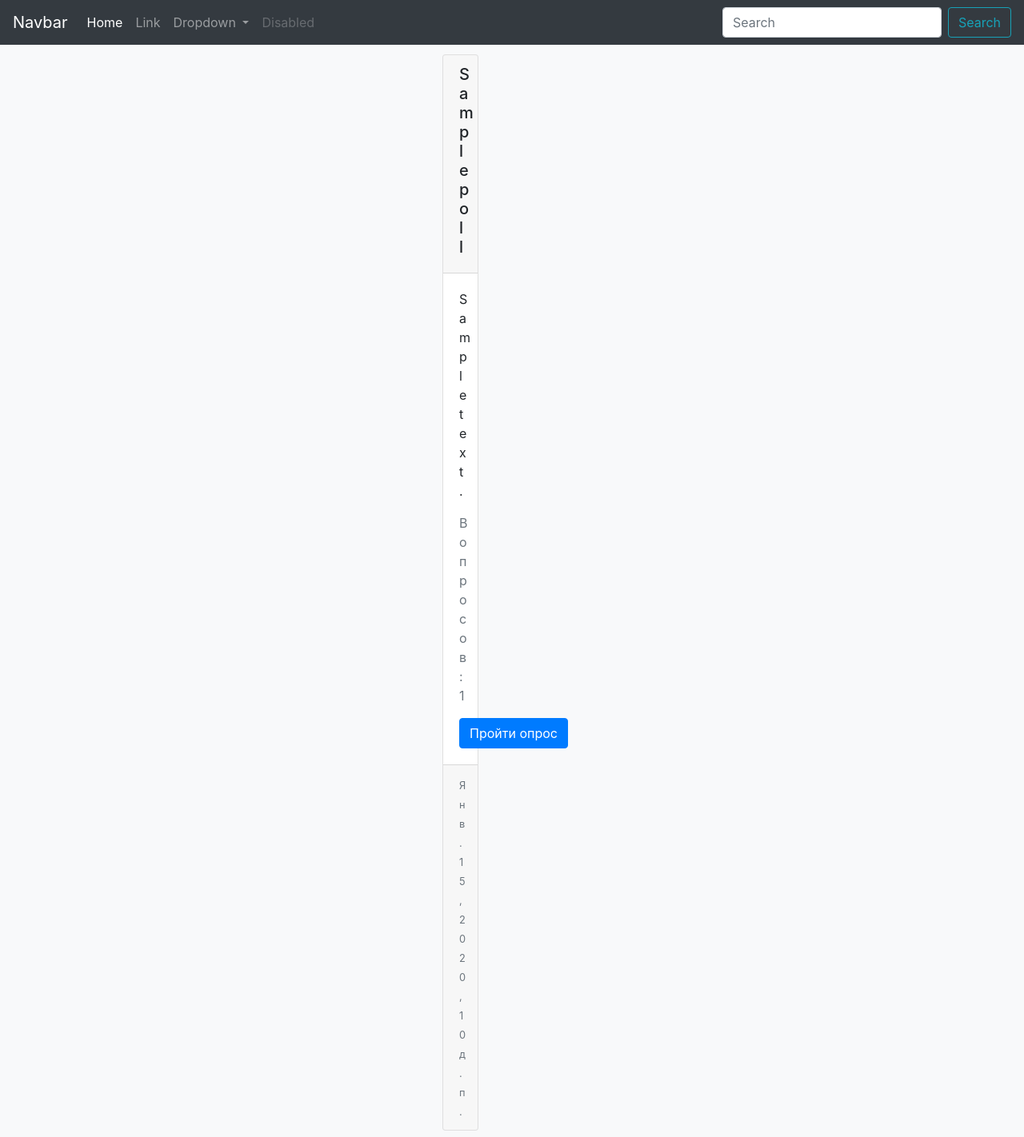
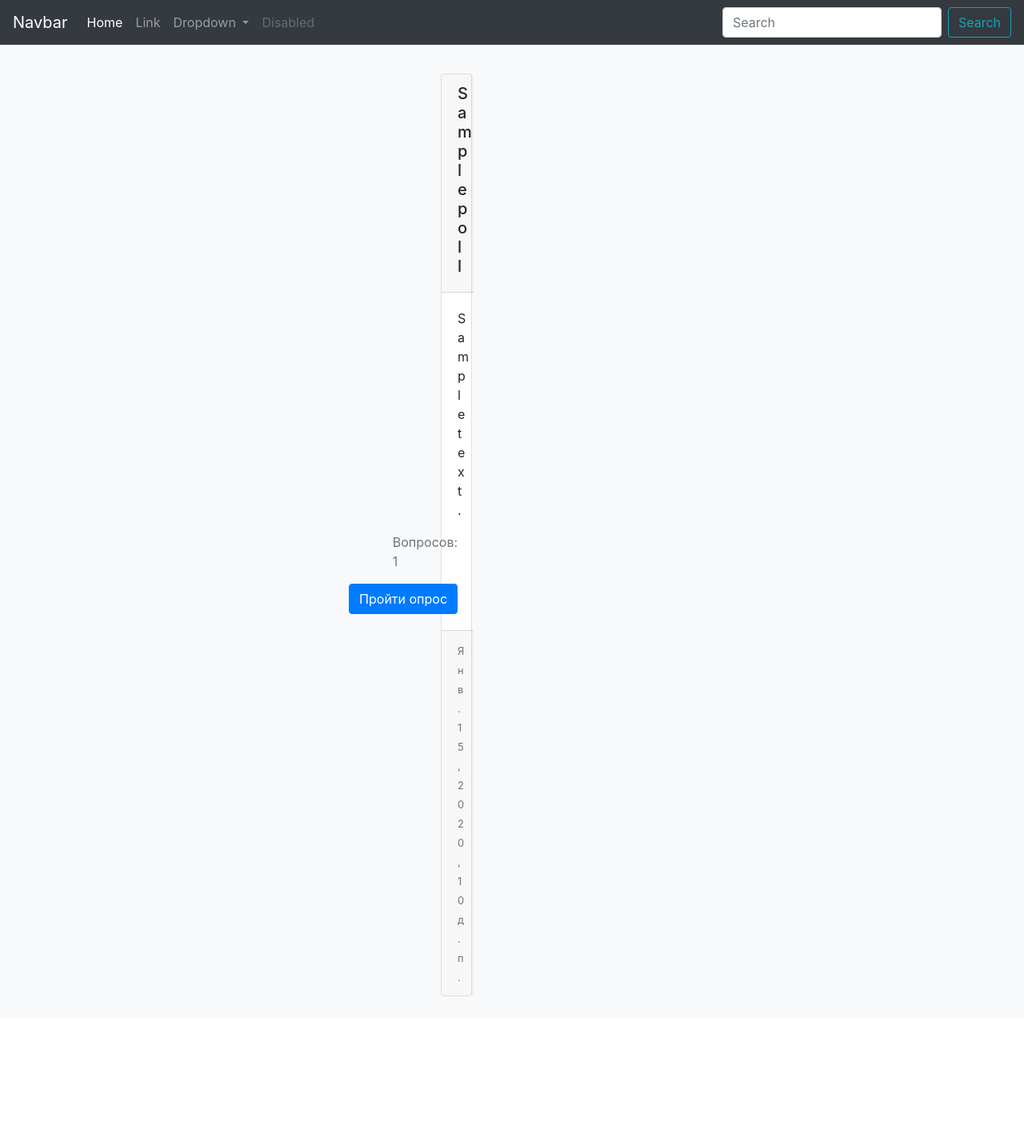
Before and after one commit to tuenut/django_learning, a Django app: page / in a window 1280 px wide. Shown: the whole page at 80% size. After the commit the page ends 1246 px from the top, so only its background shows below. Run offline with Django 3.2, Linux system fonts and the light colour scheme; tables that the repository leaves empty hold one stand-in row (values such as "Sample post"); some libraries are stand-ins or nearby versions.

Commit message:
polls list page

```diff
--- a/main/templates/main/base.html
+++ b/main/templates/main/base.html
@@ -37,7 +37,7 @@
 
 <main role="main" class="d-flex justify-content-center">
     <div class="">{% block left_bar %}{% endblock %}</div>
-    <div class="">{% block content %}{% endblock %}</div>
+    <div class="m-4 px-4">{% block content %}{% endblock %}</div>
     <div class="">{% block right_bar %}{% endblock %}</div>
 </main>
 
--- a/polls/templates/polls/list.html
+++ b/polls/templates/polls/list.html
@@ -1,16 +1,16 @@
 {% extends "main/base.html" %}
 {% block title %}Список опросов{% endblock %}
 {% block content %}
-    <div class="row justify-content-start w-100">
+    <div class="row">
         {% if polls_list %}
             {% for poll in polls_list %}
-                <div class="d-flex align-items-stretch mt-1 mb-2 ml-2 mr-1">
-                    <div class="card w-25">
+                <div class="d-flex col-sm-6 col-md-6 col-lg-3 p-1 w-100">
+                    <div class="card">
                         <div class="card-header text-center"><h5>{{ poll.name }}</h5></div>
-                        <div class="card-body">
-                            <p class="card-text">{{ poll.description }}</p>
-                            <p class="card-text text-muted">Вопросов: {{ poll.question_set.count }}</p>
-                            <a href="#" class="btn btn-primary">Пройти опрос</a>
+                        <div class="card-body d-flex align-content-between flex-column">
+                            <p class="card-text h-100">{{ poll.description }}</p>
+                            <p class="card-text text-muted align-self-end">Вопросов: {{ poll.question_set.count }}</p>
+                            <a href="#" class="btn btn-primary align-self-end">Пройти опрос</a>
                         </div>
                         <div class="card-footer text-muted">
                             <small>{{ poll.created }}</small>
```
